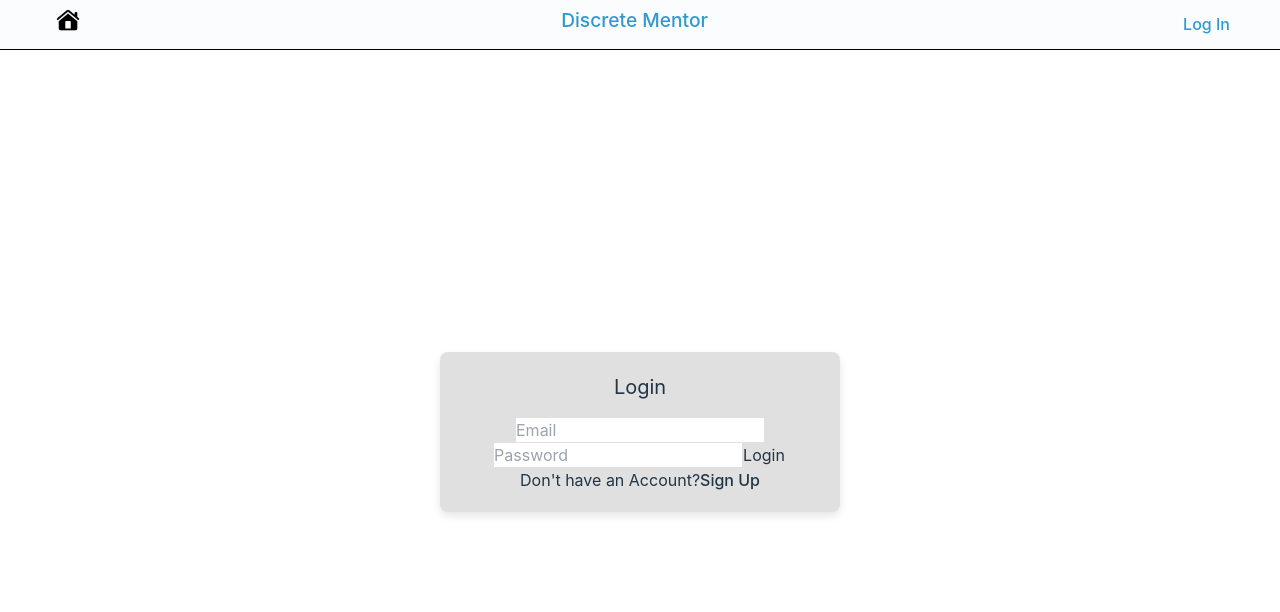
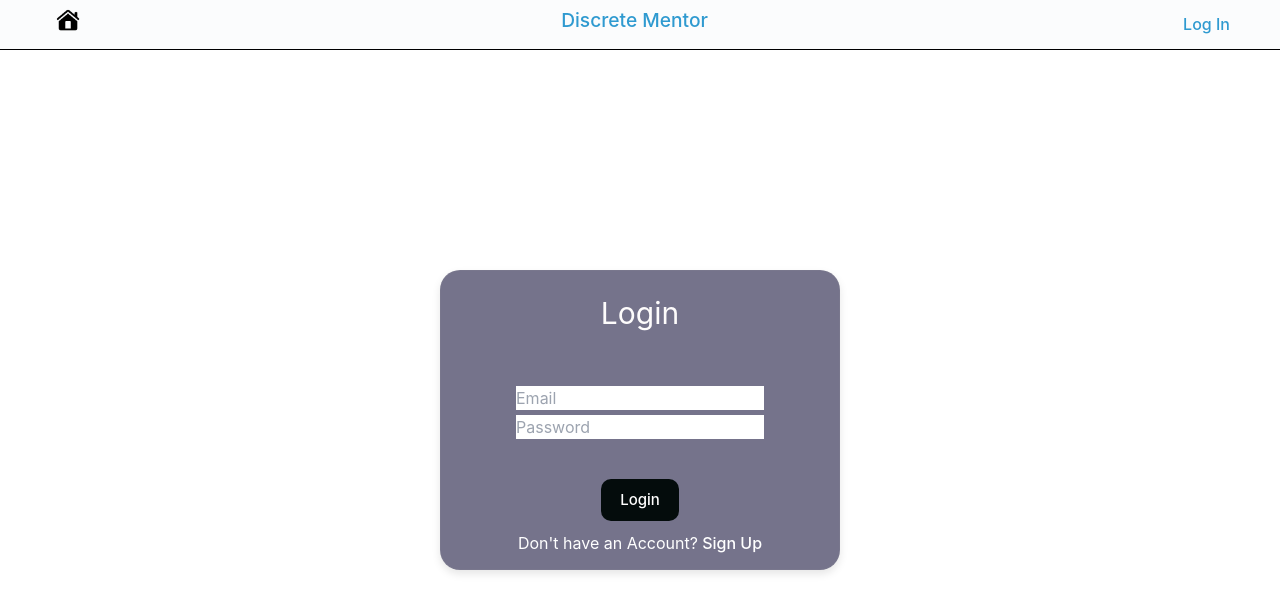
Before and after one commit to wreme44/Discrete-Math-A.i.-Tutor_App, a React (Vite) app: page /login in a window 1280 px wide. Shown: the top 612 px of the page. Built offline with nearby package versions, Linux system fonts and the light colour scheme; no server answers.

Commit message:
updated css
css styling for login & signup

```diff
--- a/src/App.css
+++ b/src/App.css
@@ -89,6 +89,83 @@
 
 
 /*----------------------------------------------------------------*/
+/* Contains Regular CSS styling (no tailwind) */
+
+
+/* Login / sign up container */
+.login-page {
+    display: flex;
+    justify-content: center;
+    align-items: center;
+    height: 100vh;
+    background-color: rgba(255, 255, 255, 0);
+}
+
+.login-container {
+    /* display: flex;
+    flex-direction: column;
+    justify-content: center;
+    align-items: center; */
+    backdrop-filter: blur(5px);
+    border: 1px solid rgba(156, 154, 154, 0.1);
+    border-radius: 20px;
+    padding: 20px;
+    margin-bottom: 25px;
+    width: 400px;
+    height: 300px;
+    text-align: center;
+    background-color: rgba(18, 14, 55, 0.579);
+    box-shadow: 0 4px 8px rgba(0, 0, 0, 0.1);
+    /* max-width: 400px; */
+}
+
+.login-title {
+    color: rgb(254, 252, 252);
+    font-size: 30px;
+    /* padding-bottom: 50px; */
+    margin-bottom: 50px;
+}
+
+.email{
+    margin-bottom: 5px;
+}
+
+.password{
+    margin-top: 5px;
+}
+
+.login-button {
+    border-radius: 10px;
+    border: 1px solid transparent;
+    padding: 0.6em 1.2em;
+    margin-top: 40px;
+    margin-bottom: 10px;
+    font-size: 15px;
+    font-weight: 500;
+    font-family: inherit;
+    background-color: rgb(4, 12, 12);
+    color:white;
+    cursor: pointer;
+    transition: border-color 0.25s;
+}
+.login-button:hover {
+    border-color: rgb(255, 255, 255);
+}
+
+.link-to-login-signup {
+    color: rgb(255, 255, 255);
+}
+
+/* .moreButton {
+    width: 30px;
+    float:right;
+
+}
+.moreButton:hover {
+    cursor: pointer;
+} */
+
+/* ---------------------------------------------------------------- */
 /* header nav bar */
 .header-bar {
     position: fixed;
@@ -209,6 +286,7 @@
     height: 100px;
 }
 
+/* ----------------------------------------------------- */
 /* Not found page */
 .notFound {
     position: fixed;
--- a/src/components/Login.jsx
+++ b/src/components/Login.jsx
@@ -22,14 +22,18 @@ const Login = () => {
     }
 
     return (
-        <div className="centered-container">
-            <div className="centered-content">
+        <div className="login-page">
+            <div className="login-container">
+                <h5 className="login-title">Login</h5>
                 <form onSubmit={(e) => {e.preventDefault(); handleLogin(email, password)}}>
-                    <h5>Login</h5>
-                    <input type="email" placeholder="Email" onChange={(e) => setEmail(e.target.value)}/>
-                    <input type="password" placeholder="Password" onChange={(e) => setPassword(e.target.value)}/>
-                    <button type="submit">Login</button>
-                    <p>Don't have an Account?<Link to="/signup">Sign Up</Link></p>
+                    <div className="email">
+                        <input type="email" placeholder="Email" onChange={(e) => setEmail(e.target.value)}/>
+                    </div>
+                    <div className="password">
+                        <input type="password" placeholder="Password" onChange={(e) => setPassword(e.target.value)}/>
+                    </div>
+                    <button className="login-button" type="submit">Login</button>
+                    <p className="link-to-login-signup">Don't have an Account?<Link to="/signup"> Sign Up</Link></p>
                 </form>
             </div>
         </div>
--- a/src/components/SignUp.jsx
+++ b/src/components/SignUp.jsx
@@ -21,14 +21,18 @@ const SignUp = () => {
     }
 
     return (
-        <div className="centered-container">
-            <div className="centered-content">
+        <div className="login-page">
+            <div className="login-container">
+                <h5 className="login-title">Sign Up</h5>
                 <form onSubmit={(e) => {e.preventDefault(); handleSignUp(email, password)}}>
-                    <h5>Sign Up</h5>
-                    <input type="email" placeholder="Email" onChange={(e) => setEmail(e.target.value)} />
-                    <input type="password" placeholder="Password" onChange={(e) => setPassword(e.target.value)} />
-                    <button type="submit">Sign Up</button>
-                    <p>Already have an Account?<Link to="/login"> Login</Link></p>
+                    <div className="email">
+                        <input type="email" placeholder="Email" onChange={(e) => setEmail(e.target.value)}/>
+                    </div>
+                    <div className="password">
+                        <input type="password" placeholder="Password" onChange={(e) => setPassword(e.target.value)}/>
+                    </div>
+                    <button className="login-button" type="submit">Sign Up</button>
+                    <p className="link-to-login-signup">Already have an Account?<Link to="/login"> Login</Link></p>
                 </form>
             </div>
         </div>
--- a/src/index.css
+++ b/src/index.css
@@ -77,33 +77,10 @@ button:focus-visible {
 
 /* -------------------------------------------------------------------------- */
 
+/* index.css = Tailwind CSS with PostCSS (postcss will turn off some regular
+CSS features like color picker when hovering over rgb colors,
+so all regular CSS is in App.css, Tailwind CSS in index.css*/
+
 @tailwind base;
 @tailwind components;
 @tailwind utilities;
-
-.centered-container {
-    display: flex;
-    justify-content: center;
-    align-items: center;
-    height: calc(100vh - 64px); /* adjust based on height of navbar */
-    padding-top: 64px; /* adjust based on height of navbar */
-}
-
-.centered-content {
-    background-color: rgba(100, 100, 100, 0.2);
-    padding: 20px;
-    border-radius: 8px;
-    box-shadow: 0 4px 8px rgba(0, 0, 0, 0.1);
-    max-width: 400px;
-    width: 100%;
-}
-
-.centered-content h5 {
-    font-size: 1.25rem; /* Adjust the size as needed */
-    margin-bottom: 1rem;
-}
-
-.centered-content h3 {
-    font-size: 1.5rem; /* Adjust the size as needed */
-    margin-bottom: 1rem;
-}
```
